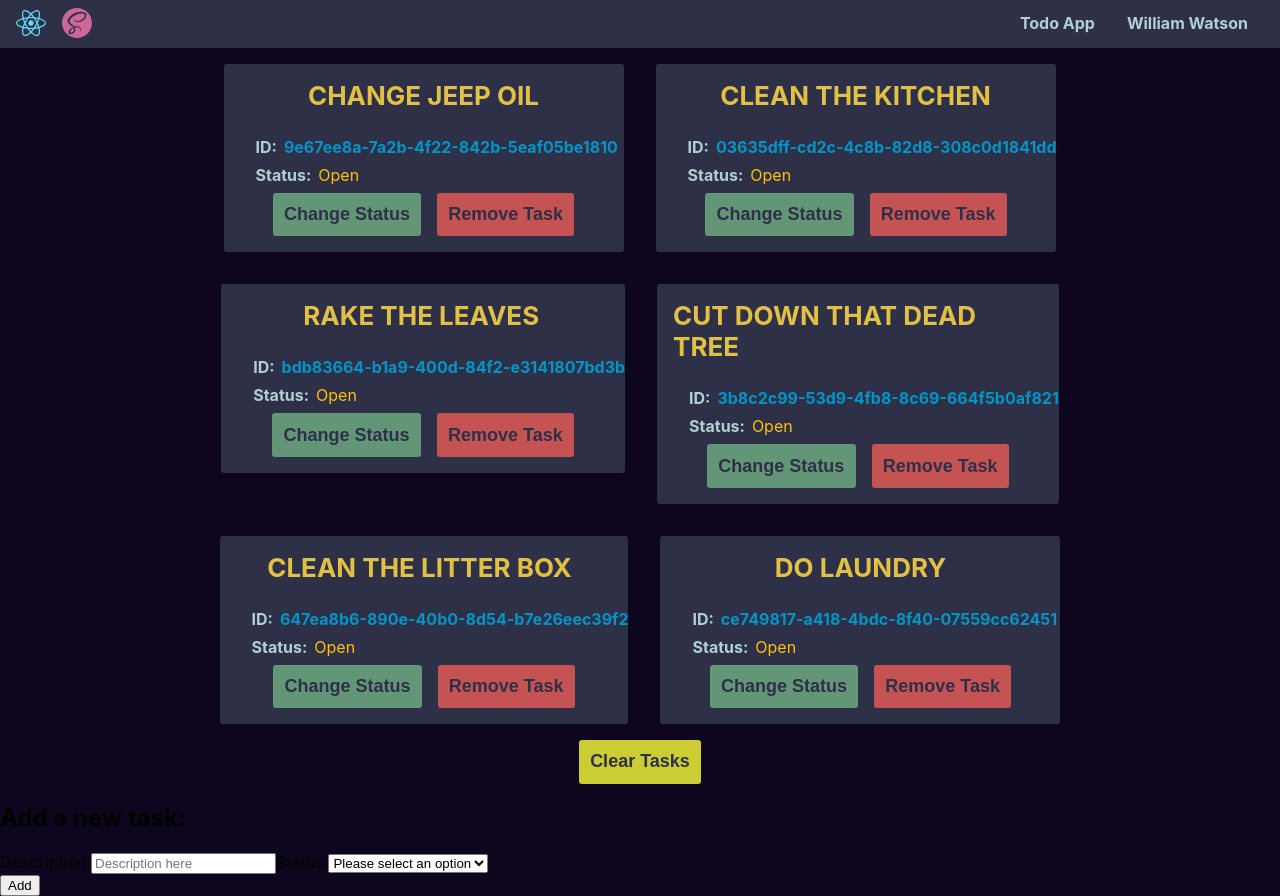
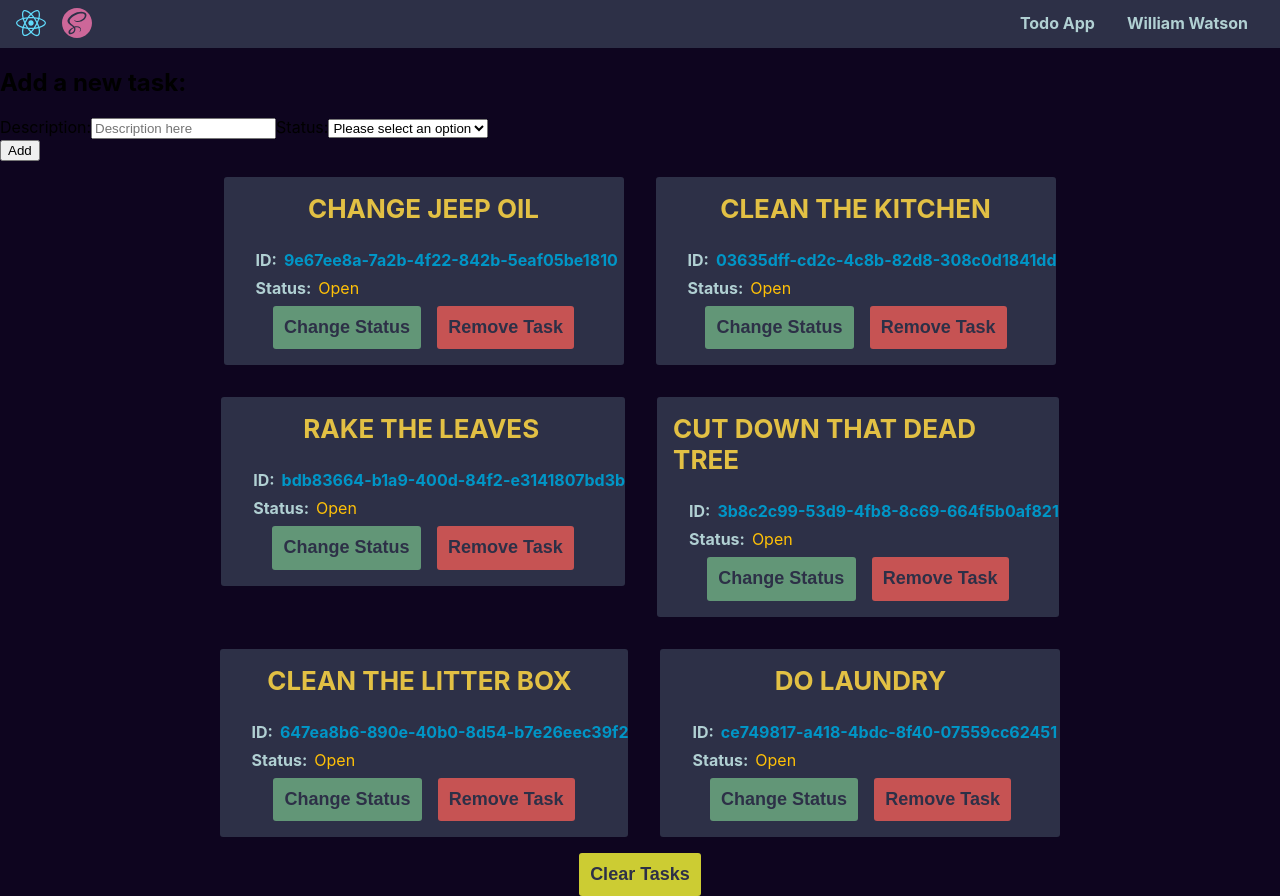
Before and after one commit to threnody5/INFO-5143-lab, a React (Create React App) app: page / in a window 1280 px wide. Built offline with nearby package versions, Linux system fonts and the light colour scheme.

Commit message:
reposition Tasks component higher up in App

```diff
--- a/src/App.js
+++ b/src/App.js
@@ -114,12 +114,6 @@ function App() {
         <Header />
       </div>
       <div>
-        <Tasks
-          tasks={tasks}
-          setTasks={setTasks}
-        />
-      </div>
-      <div>
         <Form
           description={description}
           setDescription={setDescription}
@@ -130,6 +124,12 @@ function App() {
           errorMessage={errorMessage}
         />
       </div>
+      <div>
+        <Tasks
+          tasks={tasks}
+          setTasks={setTasks}
+        />
+      </div>
     </div>
   );
 }
```
